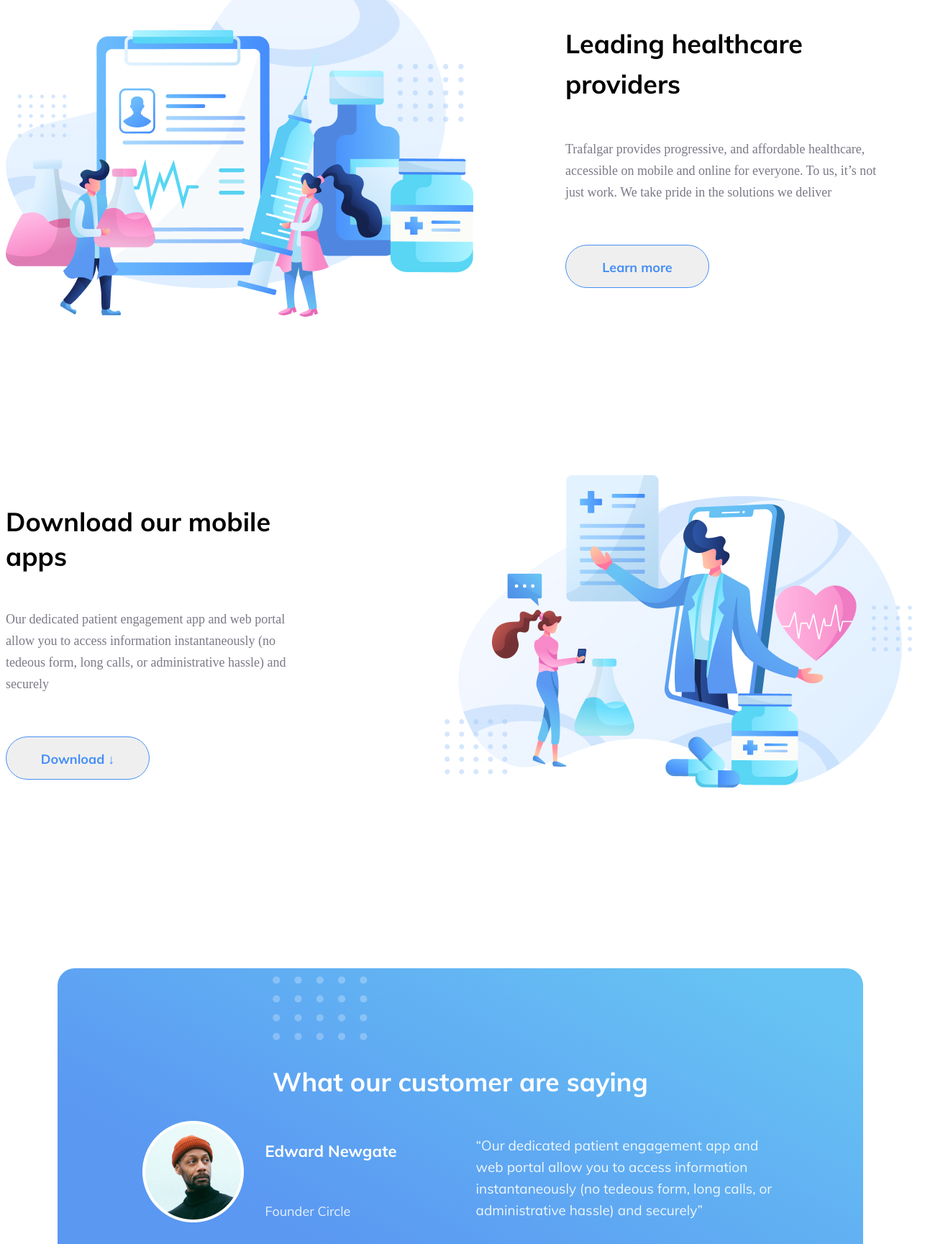
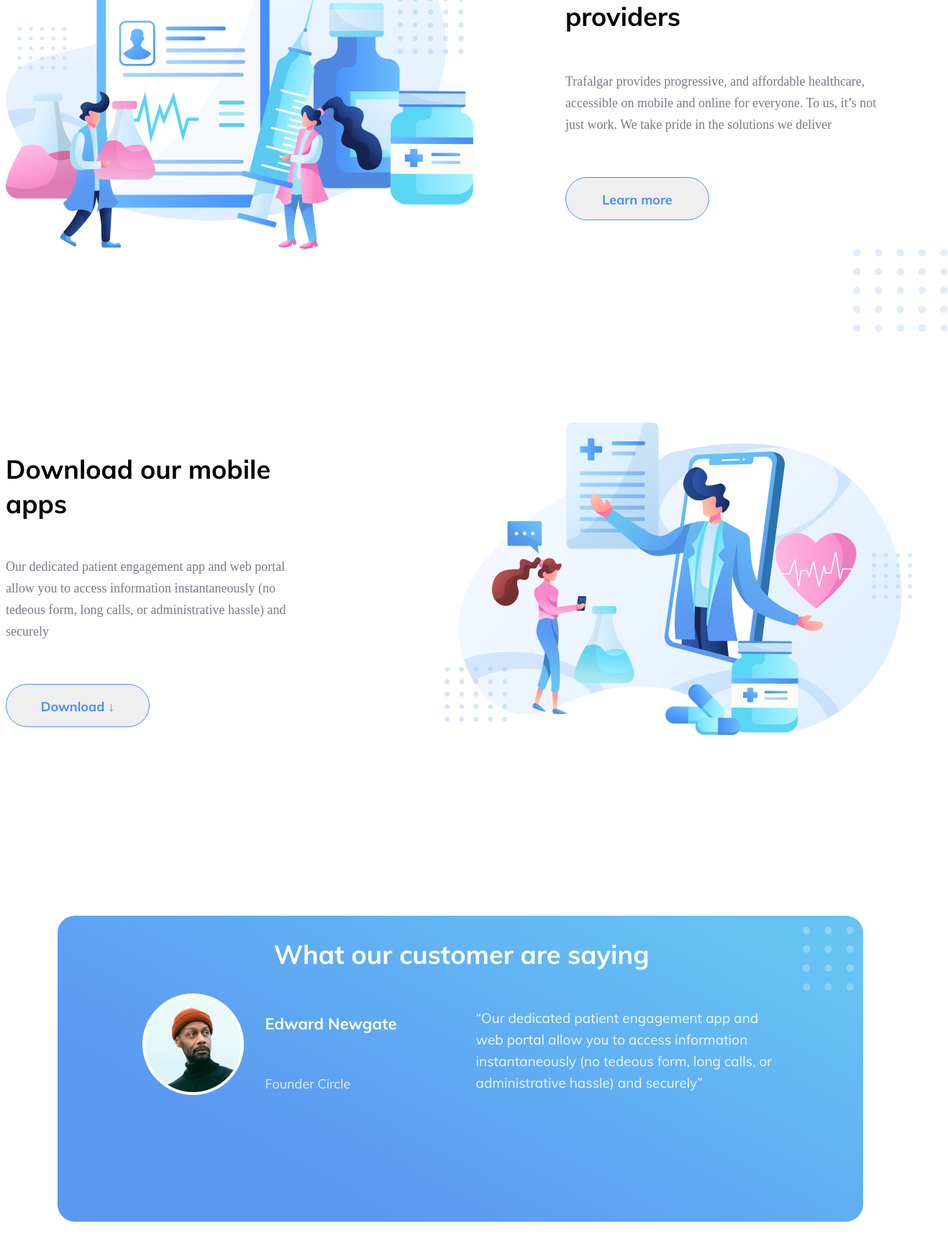
Before and after one commit to widjuu/landing, a website: page index.html in a window 1280 px wide. Shown: the part 2386-4114 px from the top of the page at 72% size, 1318 px wide, since content can reach past the window. Drawn offline with Linux system fonts and the light colour scheme; a web font is replaced by a local one.

Commit message:
верстка

```diff
--- a/css/section2-3.css
+++ b/css/section2-3.css
@@ -1,6 +1,6 @@
 .section2 {
   margin: 0 auto;
-  margin-top: 220px;
+  margin-top: 126px;
   display: flex;
   flex-direction: row;
   align-items: center;
@@ -30,3 +30,9 @@
   color: #000000;
   mix-blend-mode: normal;
 }
+
+.section2El {
+  display: flex;
+  justify-content: flex-end;
+  margin-right: -45.58px;
+}
--- a/css/section4.css
+++ b/css/section4.css
@@ -2,13 +2,11 @@
   display: flex;
   flex-direction: column;
   align-items: center;
-  margin: 0 auto;
   margin-top: 251px;
 }
 .customerBox {
   display: flex;
   flex-direction: column;
-  align-items: center;
   background: linear-gradient(208.18deg, #67c3f3 9.05%, #5a98f2 76.74%);
   border-radius: 24px;
   width: 1120px;
@@ -21,7 +19,14 @@
   justify-content: center;
 }
 
+.section4Header {
+  display: flex;
+  flex-direction: row;
+  align-self: flex-end;
+}
+
 .section4Title {
+  justify-self: flex-end;
   font-family: Mulish;
   font-style: normal;
   font-weight: bold;
@@ -96,7 +101,7 @@
 }
 
 .section4El {
-  align-self: flex-end;
+  margin-top: -15px;
   margin-right: -47.58px;
-  margin-top: -15px;
+  margin-left: 213px;
 }
--- a/index.html
+++ b/index.html
@@ -61,8 +61,9 @@
             suitable for your health
           </h3>
         </div>
+
         <div class="services">
-          <div class="serviceBox">
+                    <div class="serviceBox">
             <!--1-->
             <div class="serviceBoxContent">
               <img src="/public/images/search.png" />
@@ -143,6 +144,7 @@
           <button class="button">Learn more</button>
         </div>
       </section>
+      <div class="section2El"><img src="/public/images/element.svg" /></div>
 
       <a name="apps"></a>
       <section class="section2">
@@ -160,9 +162,9 @@
 
       <section class="section4">
         <div class="customerBox">
-          <div>
-            <div class="section4El"><img src="/public/images/Group 4.svg" /></div>
-          <h2 class="section4Title">What our customer are saying</h2>
+          <div class="section4Header">
+            <h2 class="section4Title">What our customer are saying</h2>
+            <img class="section4El" src="/public/images/Group 4.svg" />
           </div>
          <div class="customerComment">
             <img class="avatar" src="/public/images/Group 5.png" />
```
Also changed, not shown: dist/index.html, 12 other files.
